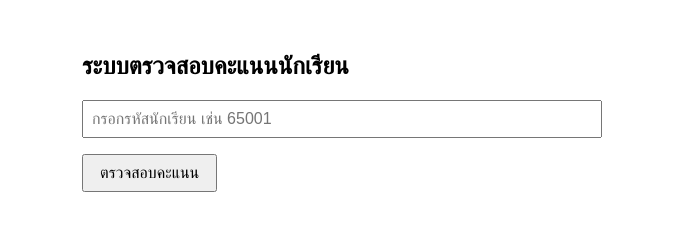
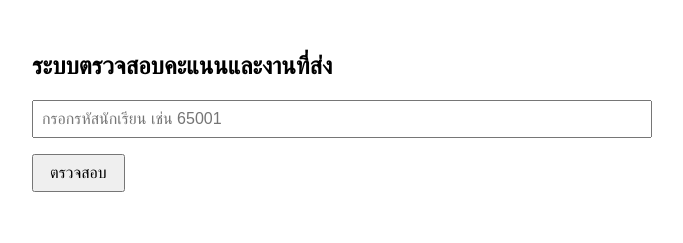
Before and after one commit to pudpudding/student-score-checker2, a plain HTML site: page index.html in a window 1280 px wide. Shown: the whole page, without its empty margins (308-991 px from the left). Drawn offline with Linux system fonts and the light colour scheme.

Commit message:
Update index.html

```diff
--- a/index.html
+++ b/index.html
@@ -2,18 +2,18 @@
 <html lang="th">
 <head>
   <meta charset="UTF-8">
-  <title>ตรวจสอบคะแนนนักเรียน</title>
+  <title>ตรวจสอบคะแนนและสถานะการส่งงาน</title>
   <style>
-    body { font-family: sans-serif; padding: 2em; max-width: 500px; margin: auto; }
+    body { font-family: sans-serif; padding: 2em; max-width: 600px; margin: auto; }
     input { padding: 0.5em; font-size: 1em; width: 100%; margin-bottom: 1em; }
     button { padding: 0.5em 1em; font-size: 1em; }
-    #result { margin-top: 1em; font-weight: bold; }
+    #result { margin-top: 1em; font-weight: bold; white-space: pre-line; }
   </style>
 </head>
 <body>
-  <h2>ระบบตรวจสอบคะแนนนักเรียน</h2>
+  <h2>ระบบตรวจสอบคะแนนและงานที่ส่ง</h2>
   <input type="text" id="studentId" placeholder="กรอกรหัสนักเรียน เช่น 65001">
-  <button onclick="checkScore()">ตรวจสอบคะแนน</button>
+  <button onclick="checkScore()">ตรวจสอบ</button>
   <div id="result"></div>
 
   <script src="script.js"></script>
```
